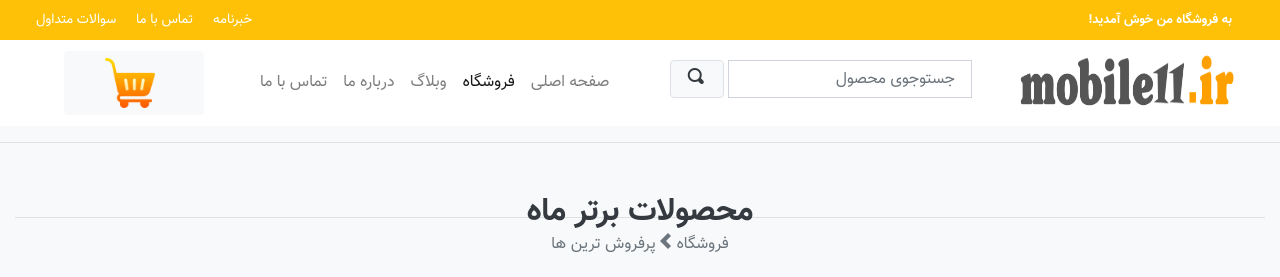
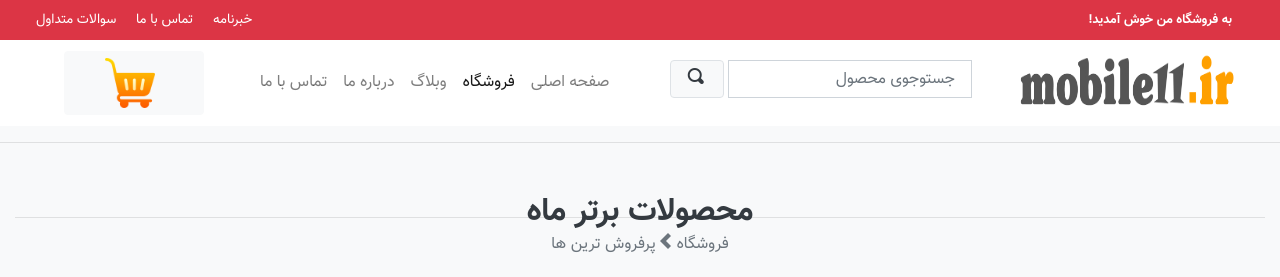
Before and after one commit to matinmza/project1-cardShop-, a plain HTML site: page index.html in a window 1280 px wide. Shown: the top 277 px of the page. Drawn offline with nearby package versions, Linux system fonts and the light colour scheme.

Commit message:
bg-topHeader is new color danger

```diff
--- a/index.html
+++ b/index.html
@@ -19,7 +19,7 @@
     <header id="header">
         <!-- navTop -->
         <div
-            class="bg-warning text-white d-sm-flex justify-content-between h-100 align-items-center px-4 textSizeaAllNavTop d-none">
+            class="bg-danger text-white d-sm-flex justify-content-between h-100 align-items-center px-4 textSizeaAllNavTop d-none">
             <span class="pragraphInNavTop pr-4">
                 به فروشگاه من خوش آمدید!
             </span>
```
